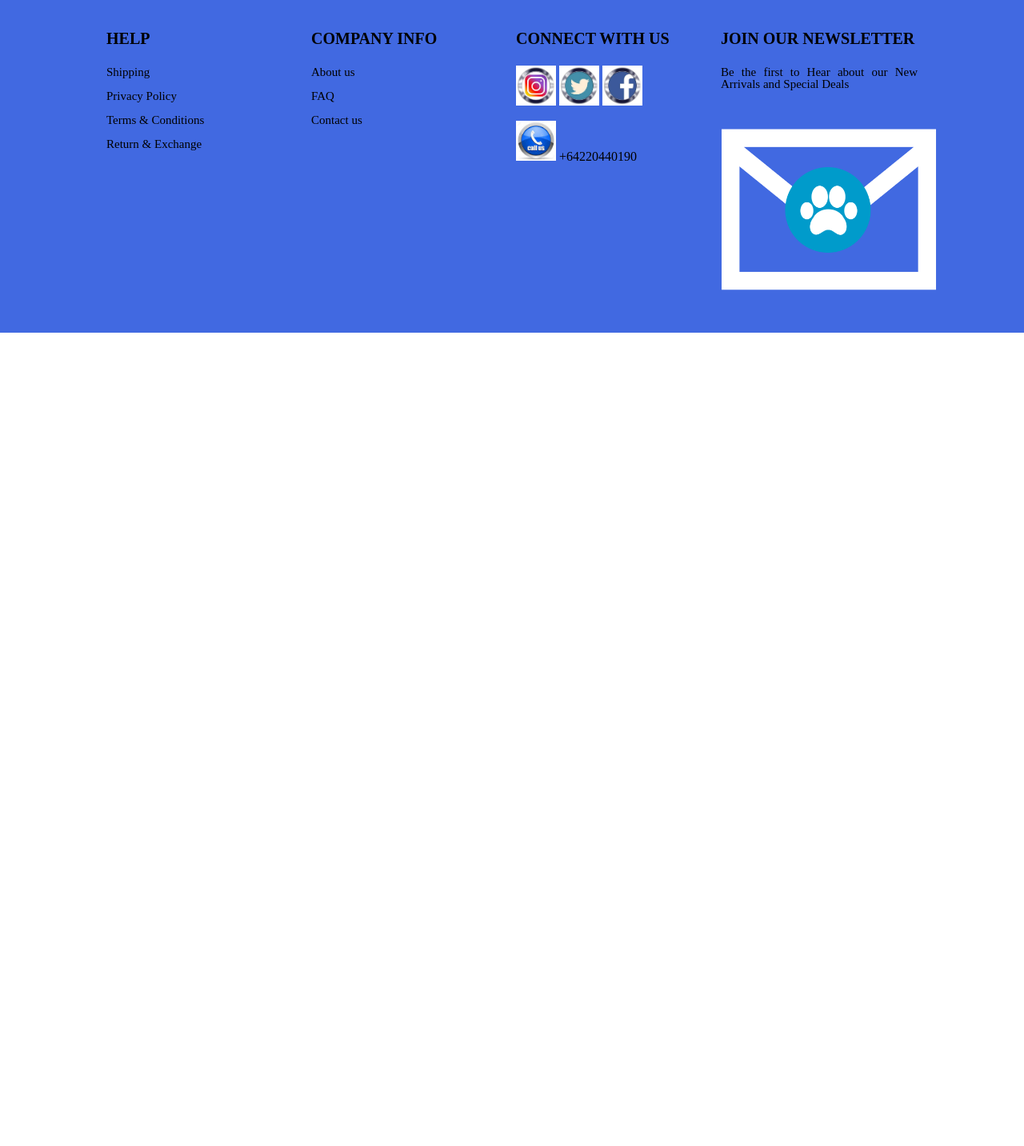
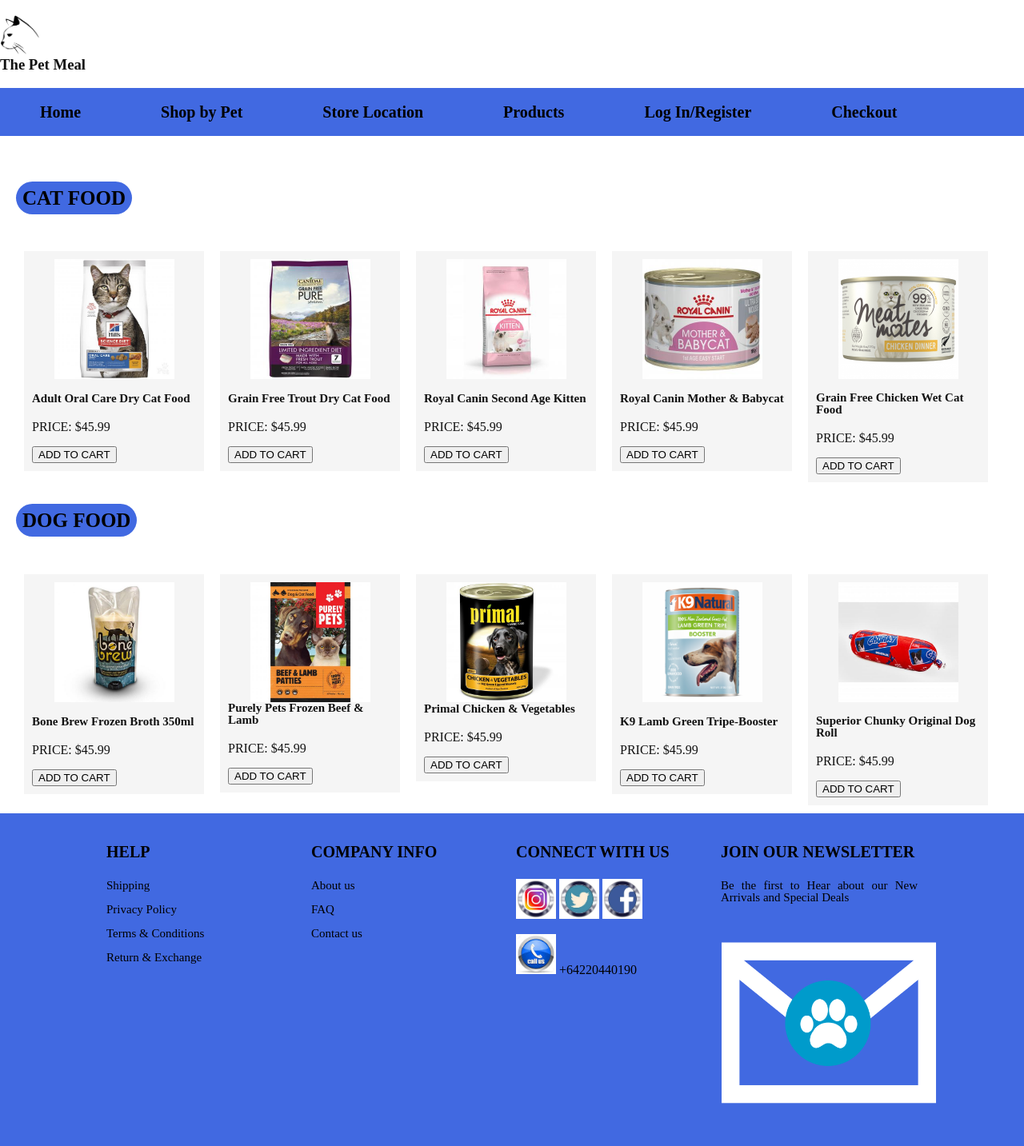
Before and after one commit to dass10/HTCS5606_casestudy1, a PHP site: page /products.html in a window 1280 px wide; the page is wider, and only the part inside the window is pictured. Shown: that part at 80% size. Before the commit the page ends 416 px from the top of that part, so only its background shows below. Run offline with PHP 8.4, Linux system fonts and the light colour scheme.

Commit message:
created product page,still need to add few more things,will do it tomorrow

```diff
--- a/CSS/style.css
+++ b/CSS/style.css
@@ -23,20 +23,81 @@ body{
     font-family: "Bookman Old Style";
     text-align: left;
 }
-
+/*store location page*/
 #page3 #header img{
     border-radius: 35%;
+    display: inline-block;
+
 }
 
 #page3 div.polaroid {
-    width: 20%;
+    width: 300px;
     background-color: white;
     font-family: "Bookman Old Style";
+    text-align: center;
     font-size: small;
     box-shadow: 0 4px 8px 0 rgba(0, 0, 0, 0.2), 0 6px 20px 0 rgba(0, 0, 0, 0.19);
-    margin-bottom: 25px;
+    margin: 20px auto;
+    padding: 20px;
     border-radius: 35px;
 }
+#page3 #main img{
+   width: 40%;
+    height:auto;
+
+}
+/* products page*/
+#page6 .wrapper{
+    width: 1300px;
+    margin: 20px auto;
+    padding: 20px;
+}
+
+#page6 #main .wrapper h1{
+    display: inline-block;
+    background-color: royalblue;
+    color: black;
+    font-size: 25px;
+    font-family: "Bookman Old Style";
+    text-transform: uppercase;
+    padding: 8px;
+    float: left;
+    border-radius: 50px;
+}
+#page6 .clear{
+    clear: both;
+}
+#page6 .items{
+    display: block;
+    margin: 20px 0;
+}
+
+#page6  .item{
+    background-color: whitesmoke;
+    float: left;
+    margin: 10px 10px 10px 10px;
+    width: 205px;
+    padding: 10px;
+}
+#page6  .item img{
+    display: block;
+    margin: auto;
+
+}
+
+#page6 #main .wrapper .item h2{
+    font-family: "Bookman Old Style";
+    font-size: 15px;
+    display: inline-block;
+
+    margin: 0 0 2px 0;
+    padding: 0 0 2px 0;
+
+}
+
+
+
+
 
 
 div.container {
--- a/products.html
+++ b/products.html
@@ -2,11 +2,130 @@
 <html lang="en">
 <head>
     <meta charset="UTF-8">
-    <title>Products</title>
+    <title>Checkout</title>
     <link rel="stylesheet" href="CSS/style.css">
     <script src="JS/script.js"></script>
 </head>
-<body>
+<body id="page6">
+<div id="header">
+    <h3><img src="image/logo.png" height="50" width="50"/><br>
+        The Pet Meal
+    </h3>
+    <div id = "nav">
+        <ul>
+            <li><a href="index.html" ><b>Home</b></a></li>
+            <li><a href="shopbypet.html"><b>Shop by Pet</b></a></li>
+            <li><a href= "storelocation.html"><b>Store Location</b></a></li>
+            <li><a href="products.html" class="active"><b>Products</b></a></li>
+            <li><a href="loginregister.html"><b>Log In/Register</b></a></li>
+            <li><a href="checkout.html" class="active"><b>Checkout</b></a></li>
+        </ul>
+    </div>
+
+    <div id="main">
+        <div class="wrapper">
+            <h1>CAT FOOD </h1>
+            <span><i class="shoping-cart"></i></span>
+            <div class="clear"></div>
+            <div class="items">
+                <div class="item">
+                    <img src="image/Adult Oral Care Dry Cat Food.jpeg" height="150" width="150"/>
+                    <br>
+                    <h2>Adult Oral Care Dry Cat Food</h2>
+                    <p>PRICE: $45.99</p>
+                    <button class="add-to-cart" type="button">ADD TO CART</button>
+                </div>
+
+                <div class="item">
+                    <img src="image/Grain Free Trout Dry Cat Food.jpeg" height="150" width="150"/><br>
+                    <h2>Grain Free Trout Dry Cat Food</h2>
+                    <p>PRICE: $45.99</p>
+                    <button class="add-to-cart" type="button">ADD TO CART</button>
+                </div>
+
+                <div class="item">
+                    <img src="image/Royal Canin Second Age Kitten.jpeg" height="150" width="150"/><br>
+                    <h2>Royal Canin Second Age Kitten</h2>
+                    <p>PRICE: $45.99</p>
+                    <button class="add-to-cart" type="button">ADD TO CART</button>
+                </div>
+
+                <div class="item">
+                    <img src="image/Royal Canin Mother & Babycat.jpeg" height="150" width="150"/><br>
+                    <h2>Royal Canin Mother & Babycat</h2>
+                    <p>PRICE: $45.99</p>
+                    <button class="add-to-cart" type="button">ADD TO CART</button>
+                </div>
+
+                <div class="item">
+                    <img src="image/Grain Free Chicken Wet Cat Food.png" height="150" width="150"/><br>
+                    <h2>Grain Free Chicken Wet Cat Food</h2>
+                    <p>PRICE: $45.99</p>
+                    <button class="add-to-cart" type="button">ADD TO CART</button>
+                </div>
+
+
+
+            </div>
+        </div>
+        <div class="wrapper">
+            <h1>Dog Food</h1>
+            <span><i class="shoping-cart"></i></span>
+            <div class="clear"></div>
+            <div class="items">
+                <div class="item">
+                    <img src="image/Bone Brew Frozen Broth 350ml.jpeg" height="150" width="150"/>
+
+                    <br>
+                    <h2>Bone Brew Frozen Broth 350ml</h2>
+                    <p>PRICE: $45.99</p>
+                    <button class="add-to-cart" type="button">ADD TO CART</button>
+                </div>
+
+                <div class="item">
+                    <img src="image/Purely Pets Frozen Beef & Lamb.jpeg" height="150" width="150"/>
+
+                    <h2>Purely Pets Frozen Beef & Lamb</h2>
+                    <p>PRICE: $45.99</p>
+                    <button class="add-to-cart" type="button">ADD TO CART</button>
+                </div>
+
+                <div class="item">
+                    <img src="image/dog food 1.jpeg" height="150" width="150"/>
+
+                    <h2>Primal Chicken & Vegetables</h2>
+                    <p>PRICE: $45.99</p>
+                    <button class="add-to-cart" type="button">ADD TO CART</button>
+                </div>
+
+                <div class="item">
+                    <img src="image/dog food2.png" height="150" width="150"/>
+                    <br>
+                    <h2>K9 Lamb Green Tripe-Booster</h2>
+                    <p>PRICE: $45.99</p>
+                    <button class="add-to-cart" type="button">ADD TO CART</button>
+                </div>
+
+                <div class="item">
+                    <img src="image/Superior Chunky Original Dog Roll.jpeg" height="150" width="150"/>
+                    <br>
+                    <h2>Superior Chunky Original Dog Roll</h2>
+                    <p>PRICE: $45.99</p>
+                    <button class="add-to-cart" type="button">ADD TO CART</button>
+                </div>
+
+
+
+            </div>
+        </div>
+
+    </div>
+</div>
+
+
+
+
+
 <div class="footer">
     <div class="inner-footer">
         <div class="footer-items">
@@ -25,6 +144,7 @@
 
         <div class="footer-items">
             <h1>Connect With us</h1>
+
             <a href="https://www.instagram.com/"><img src="image/insta.jpg" height="50" width="50"/></a>
 
             <a href="https://twitter.com/"><img src="image/twitter.jpg" height="50" width="50"/></a>
```
Also changed, not shown: checkout.html (deleted, +0 -49 lines), storelocation.html (+11 -9 lines), image/Adult Chicken & Turkey Cat Food.jpeg (added), image/Adult Oral Care Dry Cat Food.jpeg (added), image/Black Hawk-adult lamb n rice dry.png (added), image/Blackhawk-grain free chicken.jpeg (added), image/Bone Brew Frozen Broth 350ml.jpeg (added), image/Grain Free Chicken Wet Cat Food.png (added), image/Grain Free Trout Dry Cat Food.jpeg (added), image/Purely Pets Frozen Beef & Lamb.jpeg (added), image/ROAR Raw Chicken & Tripe Frozen.png (added), image/Renal Diet Tuna Pouches 12pk.png (added), image/Royal Canin Mother & Babycat.jpeg (added), image/Royal Canin Second Age Kitten.jpeg (added), 3 more files.
